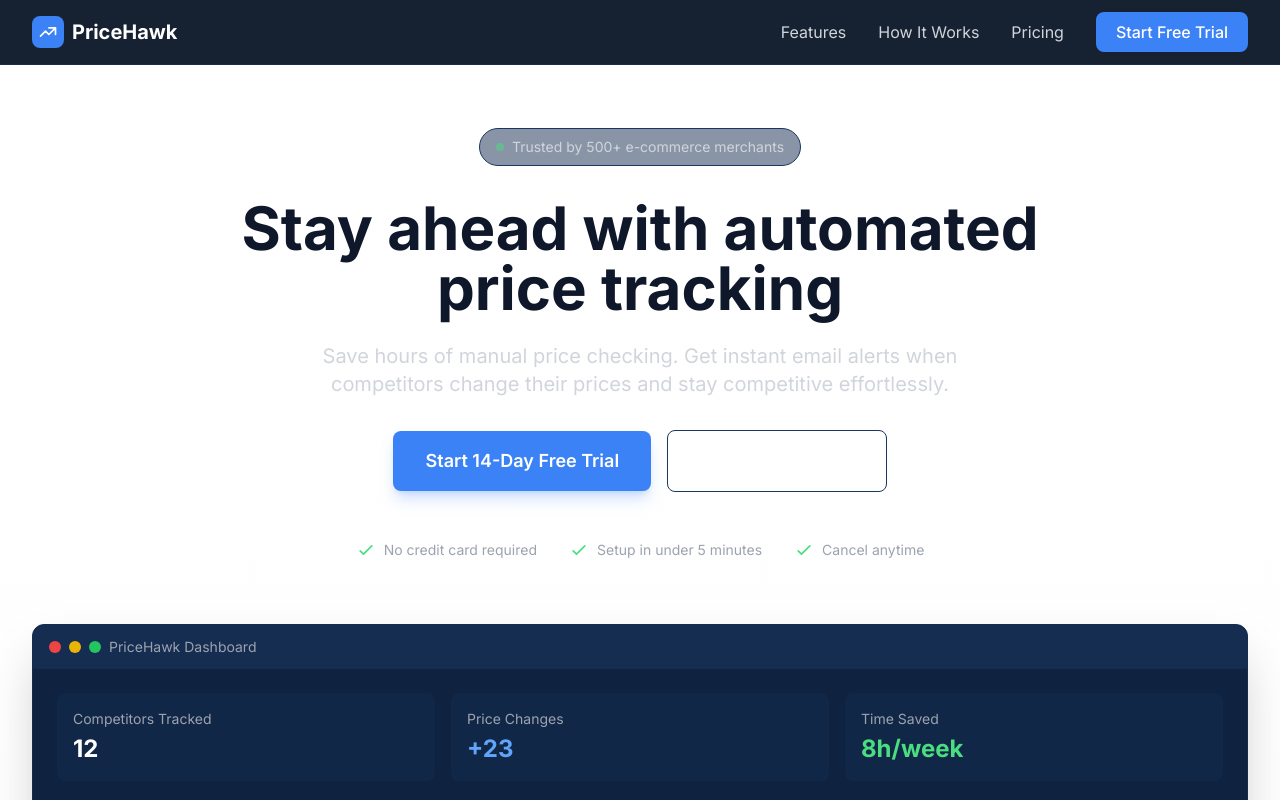
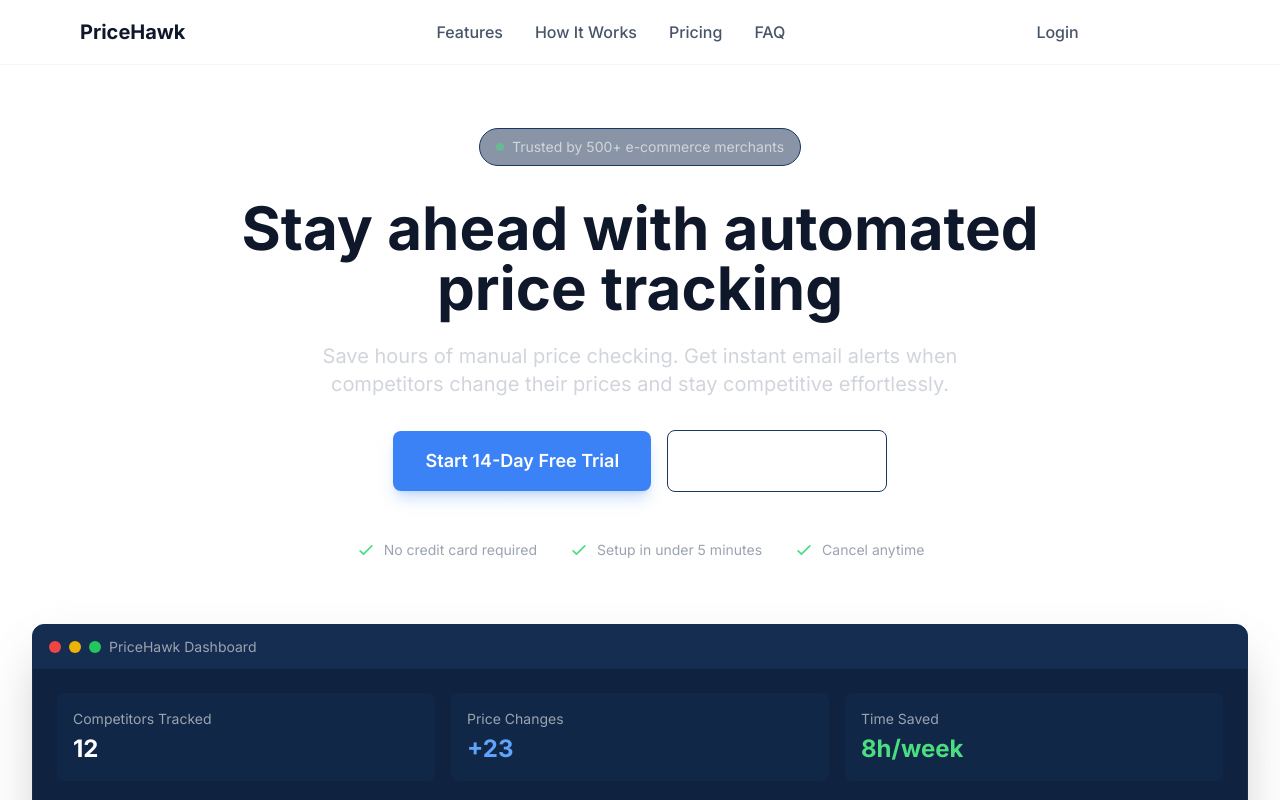
Before and after one commit to INDEX-prog/pricehawk, a Next.js app: page / in a window 1280 px wide. Shown: the top 800 px of the page. Built offline with nearby package versions, Linux system fonts and the light colour scheme.

Commit message:
feat: initial project

```diff
--- a/components/Header.tsx
+++ b/components/Header.tsx
@@ -4,21 +4,27 @@
 import Link from "next/link";
 
 export default function Header(): React.ReactElement {
-  const [mobileMenuOpen, setMobileMenuOpen] = useState<boolean>(false);
+  const [isMobileMenuOpen, setIsMobileMenuOpen] = useState<boolean>(false);
+
+  const handleNavClick = (section: string): void => {
+    setIsMobileMenuOpen(false);
+    if (typeof window !== "undefined" && (window as Window & { trackEvent?: (name: string, params: Record<string, string>) => void }).trackEvent) {
+      (window as Window & { trackEvent: (name: string, params: Record<string, string>) => void }).trackEvent("navigation_click", { section });
+    }
+  };
 
   return (
-    <header className="fixed top-0 left-0 right-0 z-50 bg-navy-900/95 backdrop-blur-sm border-b border-navy-700">
-      <nav className="max-w-7xl mx-auto px-4 sm:px-6 lg:px-8">
+    <header className="fixed top-0 left-0 right-0 z-50 bg-white/80 backdrop-blur-md border-b border-slate-100">
+      <div className="max-w-7xl mx-auto px-4 sm:px-6 lg:px-8">
         <div className="flex items-center justify-between h-16">
-          <div className="flex items-center">
+          {/* Logo */}
           <Link href="/" className="flex items-center space-x-2">
-              <div className="w-8 h-8 bg-electric-500 rounded-lg flex items-center justify-center">
+            <div className="w-10 h-10 bg-gradient-to-br from-primary-500 to-accent-500 rounded-xl flex items-center justify-center">
               <svg
-                  className="w-5 h-5 text-white"
+                className="w-6 h-6 text-white"
                 fill="none"
                 stroke="currentColor"
                 viewBox="0 0 24 24"
-                  aria-hidden="true"
               >
                 <path
                   strokeLinecap="round"
@@ -28,114 +34,149 @@
                 />
               </svg>
             </div>
-              <span className="text-xl font-bold text-white">PriceHawk</span>
+            <span className="text-xl font-bold text-slate-900">PriceHawk</span>
           </Link>
-          </div>
 
-          <div className="hidden md:flex items-center space-x-8">
+          {/* Desktop Navigation */}
+          <nav className="hidden md:flex items-center space-x-8">
             <Link
               href="#features"
-              className="text-gray-300 hover:text-white transition-colors"
+              onClick={() => handleNavClick("features")}
+              className="text-slate-600 hover:text-primary-600 transition-colors font-medium"
             >
               Features
             </Link>
             <Link
               href="#how-it-works"
-              className="text-gray-300 hover:text-white transition-colors"
+              onClick={() => handleNavClick("how-it-works")}
+              className="text-slate-600 hover:text-primary-600 transition-colors font-medium"
             >
               How It Works
             </Link>
             <Link
               href="#pricing"
-              className="text-gray-300 hover:text-white transition-colors"
+              onClick={() => handleNavClick("pricing")}
+              className="text-slate-600 hover:text-primary-600 transition-colors font-medium"
             >
               Pricing
             </Link>
             <Link
+              href="#faq"
+              onClick={() => handleNavClick("faq")}
+              className="text-slate-600 hover:text-primary-600 transition-colors font-medium"
+            >
+              FAQ
+            </Link>
+          </nav>
+
+          {/* CTA Buttons */}
+          <div className="hidden md:flex items-center space-x-4">
+            <Link
               href="#pricing"
-              className="bg-electric-500 hover:bg-electric-400 text-white px-5 py-2 rounded-lg font-medium transition-colors"
+              className="text-slate-600 hover:text-primary-600 transition-colors font-medium"
+            >
+              Login
+            </Link>
+            <Link
+              href="#pricing"
+              onClick={() => {
+                if (typeof window !== "undefined" && (window as Window & { trackCTAClick?: (name: string, location: string) => void }).trackCTAClick) {
+                  (window as Window & { trackCTAClick: (name: string, location: string) => void }).trackCTAClick("start_free_trial", "header");
+                }
+              }}
+              className="bg-primary-600 hover:bg-primary-700 text-white px-5 py-2.5 rounded-lg font-semibold transition-all hover:shadow-lg hover:shadow-primary-500/25"
             >
               Start Free Trial
             </Link>
           </div>
 
-          <div className="md:hidden">
+          {/* Mobile menu button */}
           <button
             type="button"
-              onClick={() => setMobileMenuOpen(!mobileMenuOpen)}
-              className="text-gray-300 hover:text-white p-2"
+            className="md:hidden p-2 rounded-lg text-slate-600 hover:bg-slate-100"
+            onClick={() => setIsMobileMenuOpen(!isMobileMenuOpen)}
             aria-label="Toggle menu"
           >
-              {mobileMenuOpen ? (
             <svg
               className="w-6 h-6"
               fill="none"
               stroke="currentColor"
               viewBox="0 0 24 24"
-                  aria-hidden="true"
             >
+              {isMobileMenuOpen ? (
                 <path
                   strokeLinecap="round"
                   strokeLinejoin="round"
                   strokeWidth={2}
                   d="M6 18L18 6M6 6l12 12"
                 />
-                </svg>
               ) : (
-                <svg
-                  className="w-6 h-6"
-                  fill="none"
-                  stroke="currentColor"
-                  viewBox="0 0 24 24"
-                  aria-hidden="true"
-                >
                 <path
                   strokeLinecap="round"
                   strokeLinejoin="round"
                   strokeWidth={2}
                   d="M4 6h16M4 12h16M4 18h16"
                 />
+              )}
             </svg>
-              )}
           </button>
         </div>
-        </div>
 
-        {mobileMenuOpen && (
-          <div className="md:hidden py-4 border-t border-navy-700">
-            <div className="flex flex-col space-y-4">
+        {/* Mobile Navigation */}
+        {isMobileMenuOpen && (
+          <div className="md:hidden py-4 border-t border-slate-100">
+            <nav className="flex flex-col space-y-4">
               <Link
                 href="#features"
-                className="text-gray-300 hover:text-white transition-colors"
-                onClick={() => setMobileMenuOpen(false)}
+                onClick={() => handleNavClick("features")}
+                className="text-slate-600 hover:text-primary-600 transition-colors font-medium"
               >
                 Features
               </Link>
               <Link
                 href="#how-it-works"
-                className="text-gray-300 hover:text-white transition-colors"
-                onClick={() => setMobileMenuOpen(false)}
+                onClick={() => handleNavClick("how-it-works")}
+                className="text-slate-600 hover:text-primary-600 transition-colors font-medium"
               >
                 How It Works
               </Link>
               <Link
                 href="#pricing"
-                className="text-gray-300 hover:text-white transition-colors"
-                onClick={() => setMobileMenuOpen(false)}
+                onClick={() => handleNavClick("pricing")}
+                className="text-slate-600 hover:text-primary-600 transition-colors font-medium"
               >
                 Pricing
               </Link>
               <Link
+                href="#faq"
+                onClick={() => handleNavClick("faq")}
+                className="text-slate-600 hover:text-primary-600 transition-colors font-medium"
+              >
+                FAQ
+              </Link>
+              <div className="pt-4 flex flex-col space-y-3">
+                <Link
                   href="#pricing"
-                className="bg-electric-500 hover:bg-electric-400 text-white px-5 py-2 rounded-lg font-medium transition-colors text-center"
-                onClick={() => setMobileMenuOpen(false)}
+                  className="text-center text-slate-600 hover:text-primary-600 transition-colors font-medium"
+                >
+                  Login
+                </Link>
+                <Link
+                  href="#pricing"
+                  onClick={() => {
+                    if (typeof window !== "undefined" && (window as Window & { trackCTAClick?: (name: string, location: string) => void }).trackCTAClick) {
+                      (window as Window & { trackCTAClick: (name: string, location: string) => void }).trackCTAClick("start_free_trial", "mobile_header");
+                    }
+                  }}
+                  className="bg-primary-600 hover:bg-primary-700 text-white px-5 py-2.5 rounded-lg font-semibold transition-all text-center"
                 >
                   Start Free Trial
                 </Link>
               </div>
+            </nav>
           </div>
         )}
-      </nav>
+      </div>
     </header>
   );
 }
```
Lines whose indentation alone changed are shown as unchanged.
